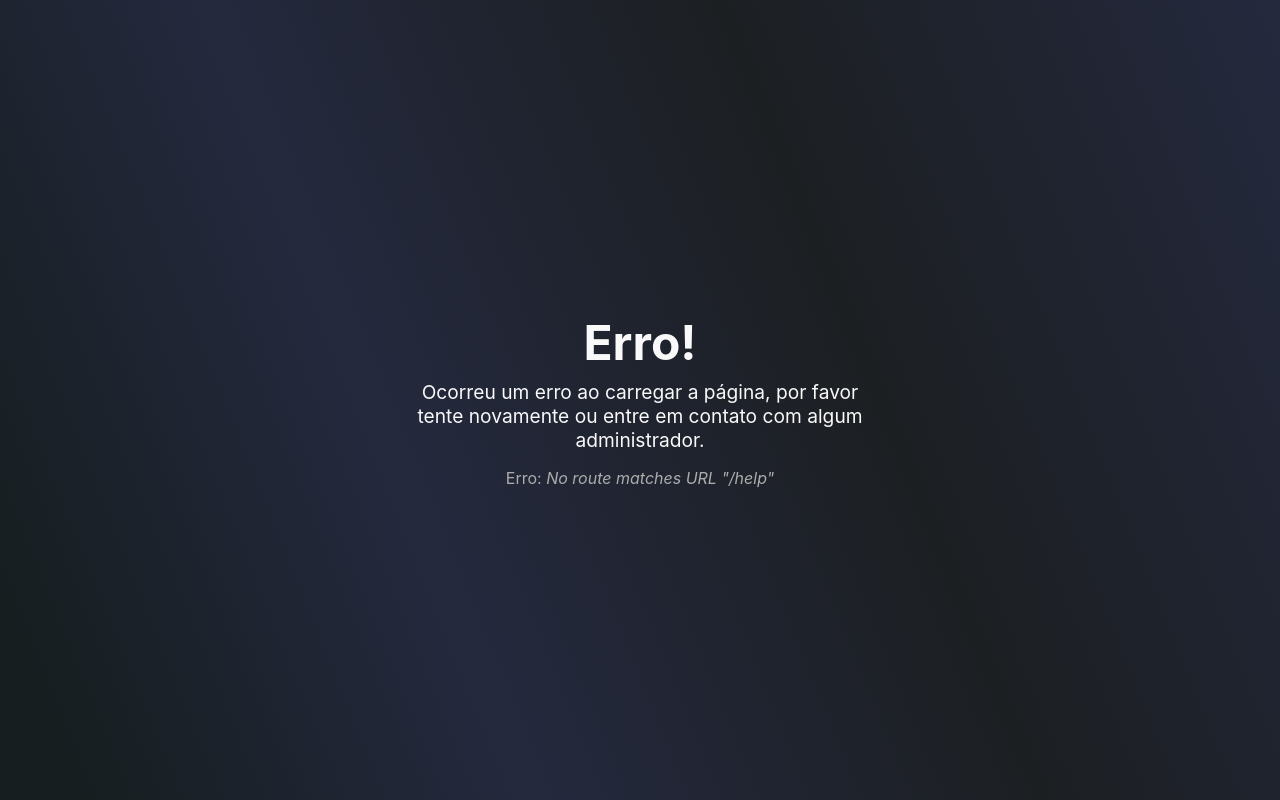
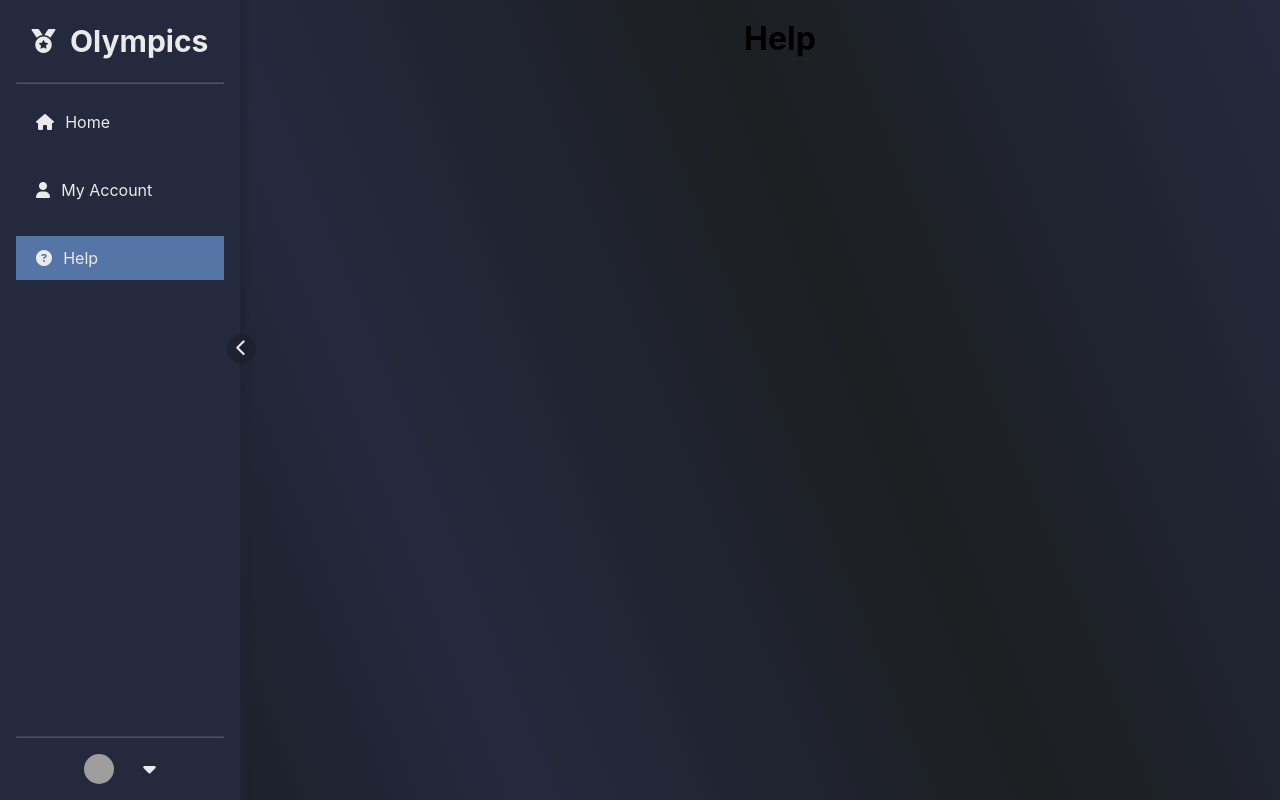
Before and after one commit to phdaccache/Projeto_MC656, a React (Create React App) app in the folder frontend/: page /help in a window 1280 px wide. Built offline with nearby package versions, Linux system fonts and the light colour scheme; no server answers; sample sign-in values are in the browser's storage; grey boxes are pictures that could not be loaded.

Commit message:
feat: add HelpPage initial structure and route

```diff
--- a/frontend/src/index.js
+++ b/frontend/src/index.js
@@ -18,6 +18,7 @@ import ViewEvent from "./pages/ViewEvent/ViewEvent";
 import { AuthProvider } from "./context/AuthContext";
 import ProtectedRoute from "./components/ProtectedRoute/ProtectedRoute";
 import ErrorPage from "./pages/ErrorPage/ErrorPage";
+import HelpPage from "./pages/HelpPage/HelpPage";
 
 const router = createBrowserRouter([
   {
@@ -44,6 +45,10 @@ const router = createBrowserRouter([
           {
             path: "/events/create",
             element: <CreateEvent />,
+          },
+          {
+            path: "/help",
+            element: <HelpPage />,
           }
         ],
       }
--- /dev/null
+++ b/frontend/src/pages/HelpPage/HelpPage.css
@@ -0,0 +1,3 @@
+.help {
+
+}
--- /dev/null
+++ b/frontend/src/pages/HelpPage/HelpPage.jsx
@@ -0,0 +1,7 @@
+import "./HelpPage.css";
+
+export default function HelpPage() {
+  return (
+    <h1>Help</h1>
+  );
+};
```
